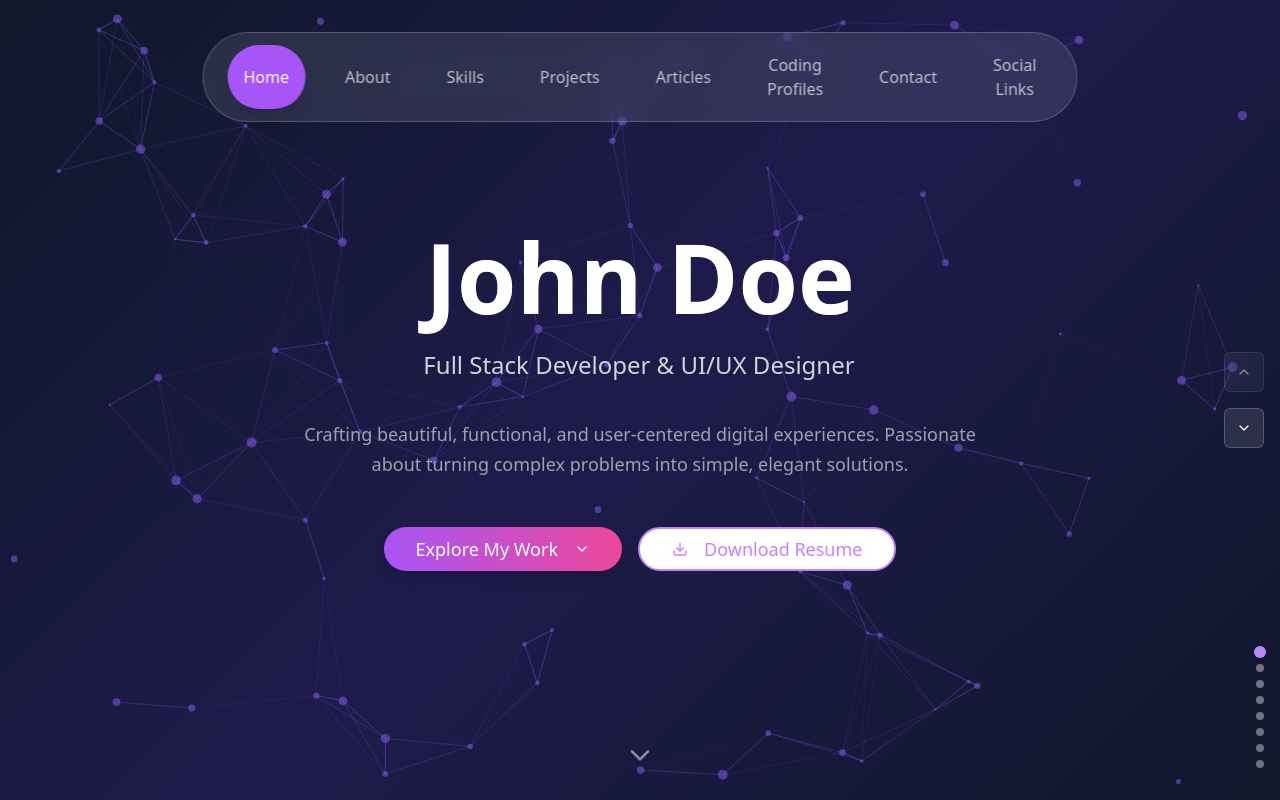
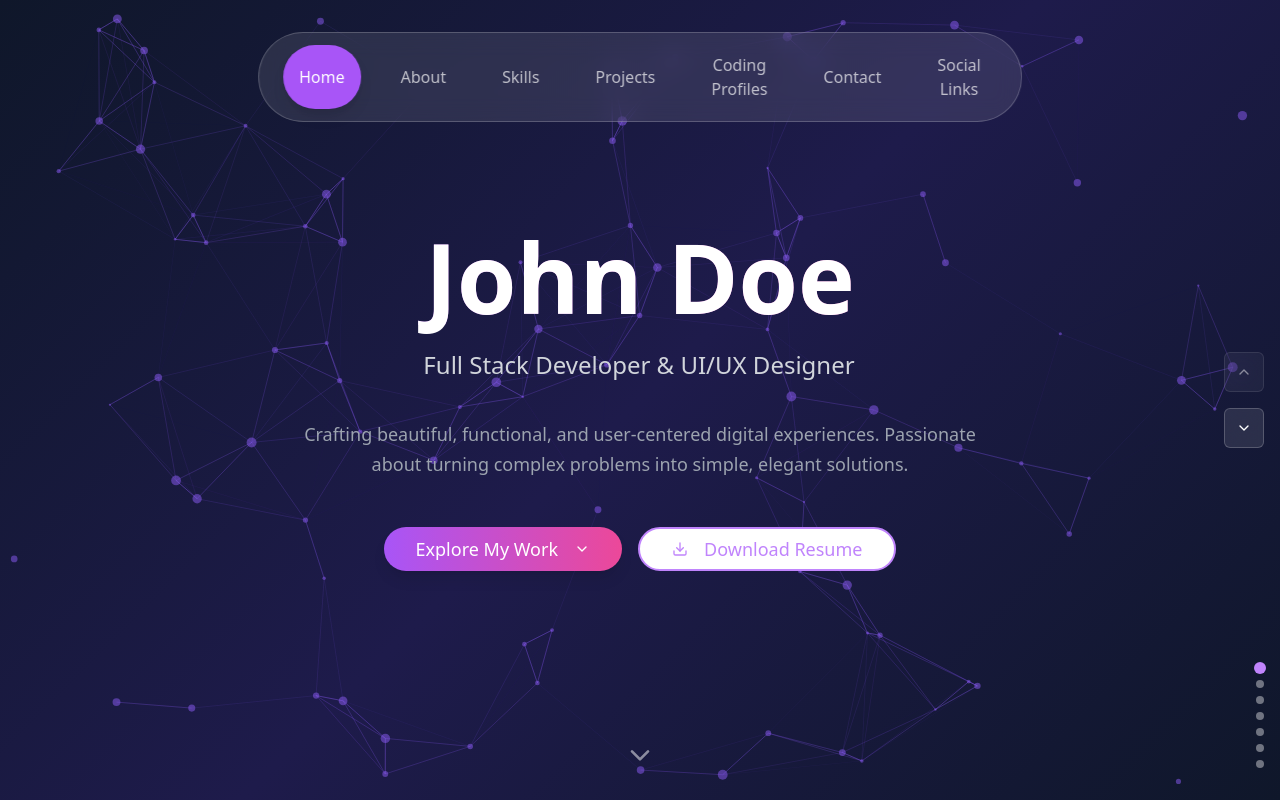
Before and after one commit to Kavennesh/kavennesh.github.io, a React (Vite) app: page / in a window 1280 px wide. Built offline with nearby package versions, Linux system fonts and the light colour scheme.

Commit message:
Remove Articles Section
Removed the ArticlesSection component and its associated navigation.

```diff
--- a/src/pages/Index.tsx
+++ b/src/pages/Index.tsx
@@ -1,4 +1,3 @@
-
 import React, { useState, useEffect } from 'react';
 import { motion, AnimatePresence } from 'framer-motion';
 import { ChevronDown, Download, ExternalLink, Mail, Phone, MapPin, Github, Linkedin, Instagram, Code, Award, Briefcase } from 'lucide-react';
@@ -15,7 +14,6 @@ import AboutSection from '@/components/AboutSection';
 import SkillsSection from '@/components/SkillsSection';
 import ProjectsSection from '@/components/ProjectsSection';
 import ContactSection from '@/components/ContactSection';
-import ArticlesSection from '@/components/ArticlesSection';
 import CodingProfilesSection from '@/components/CodingProfilesSection';
 import SocialLinksSection from '@/components/SocialLinksSection';
 
@@ -28,7 +26,6 @@ const Index = () => {
     { id: 'about', component: AboutSection, title: 'About' },
     { id: 'skills', component: SkillsSection, title: 'Skills' },
     { id: 'projects', component: ProjectsSection, title: 'Projects' },
-    { id: 'articles', component: ArticlesSection, title: 'Articles' },
     { id: 'coding', component: CodingProfilesSection, title: 'Coding Profiles' },
     { id: 'contact', component: ContactSection, title: 'Contact' },
     { id: 'social', component: SocialLinksSection, title: 'Social Links' }
```
